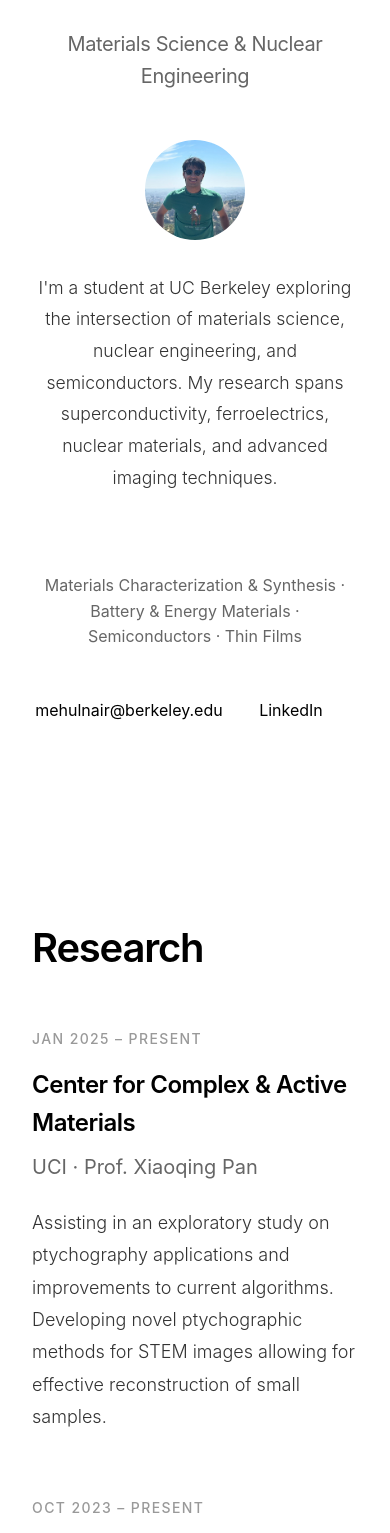
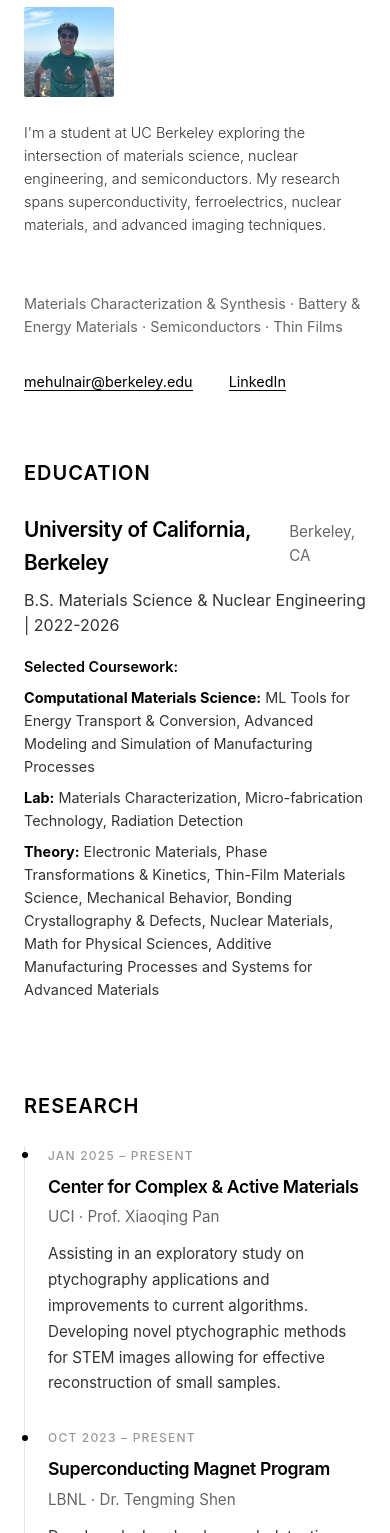
Before and after one commit to mehnai/mehulnair, a plain HTML site: page index.html in a window 390 px wide. Shown: the part 190-1723 px from the top of the page. Drawn offline with Linux system fonts and the light colour scheme.

Commit message:
timeline

```diff
--- a/index.html
+++ b/index.html
@@ -12,7 +12,7 @@
         }
 
         body {
-            font-family: -apple-system, BlinkMacSystemFont, 'SF Pro Display', 'Segoe UI', sans-serif;
+            font-family: -apple-system, BlinkMacSystemFont, 'Segoe UI', 'Inter', 'Helvetica Neue', sans-serif;
             background: #ffffff;
             color: #000000;
             line-height: 1.6;
@@ -75,20 +75,18 @@
         }
 
         .container {
-            max-width: 800px;
+            max-width: 900px;
             margin: 0 auto;
             padding: 0 3rem;
         }
 
         section {
-            min-height: 100vh;
             display: flex;
             flex-direction: column;
-            justify-content: center;
-            padding: 8rem 0;
+            padding: 2.5rem 0;
             opacity: 0;
             transform: translateY(20px);
-            transition: opacity 1s ease, transform 1s ease;
+            transition: opacity 0.5s ease, transform 0.5s ease;
         }
 
         section.visible {
@@ -97,74 +95,73 @@
         }
 
         .hero {
-            min-height: 100vh;
+            padding: 6rem 0 3rem 0;
             display: flex;
-            align-items: center;
-            justify-content: center;
+            align-items: flex-start;
         }
 
         .hero-content {
-            text-align: center;
+            text-align: left;
+            width: 100%;
         }
 
         .bio-section {
             display: flex;
             align-items: flex-start;
-            gap: 2rem;
-            max-width: 700px;
-            margin: 0 auto 2rem;
+            gap: 1.5rem;
+            margin: 0 0 1.5rem 0;
             text-align: left;
         }
 
         .profile-image {
-            width: 100px;
-            height: 100px;
-            border-radius: 50%;
+            width: 90px;
+            height: 90px;
+            border-radius: 2px;
             object-fit: cover;
             flex-shrink: 0;
             opacity: 0;
-            animation: fadeInUp 1s ease 0.4s forwards;
+            animation: fadeInUp 0.5s ease 0.2s forwards;
         }
 
         h1 {
-            font-size: 6rem;
+            font-size: 3.5rem;
             font-weight: 600;
-            letter-spacing: -0.04em;
-            margin-bottom: 2rem;
-            animation: fadeInUp 1.2s ease;
+            letter-spacing: -0.03em;
+            margin-bottom: 0.5rem;
+            animation: fadeInUp 0.6s ease;
         }
 
         .subtitle {
-            font-size: 1.75rem;
+            font-size: 1.2rem;
             font-weight: 400;
             color: #666666;
-            margin-bottom: 3rem;
+            margin-bottom: 2rem;
             letter-spacing: -0.02em;
-            animation: fadeInUp 1.2s ease 0.2s backwards;
+            animation: fadeInUp 0.6s ease 0.1s backwards;
         }
 
         .bio {
-            font-size: 1.25rem;
+            font-size: 1rem;
             font-weight: 300;
             color: #333333;
-            line-height: 1.8;
-            margin-bottom: 3rem;
-            animation: fadeInUp 1.2s ease 0.4s backwards;
+            line-height: 1.6;
+            margin-bottom: 2rem;
+            animation: fadeInUp 0.6s ease 0.2s backwards;
         }
 
         .interests-list {
-            font-size: 1rem;
+            font-size: 0.9rem;
             color: #666666;
             font-weight: 400;
-            animation: fadeInUp 1.2s ease 0.6s backwards;
-            text-align: center;
+            animation: fadeInUp 0.6s ease 0.3s backwards;
+            text-align: left;
         }
 
         .contact {
-            margin-top: 3rem;
-            font-size: 1rem;
-            animation: fadeInUp 1.2s ease 0.8s backwards;
-            text-align: center;
+            margin-top: 2rem;
+            font-size: 0.9rem;
+            animation: fadeInUp 0.6s ease 0.4s backwards;
+            text-align: left;
         }
 
         .contact a {
@@ -172,6 +169,7 @@
             text-decoration: none;
             margin-right: 2rem;
             transition: opacity 0.3s ease;
+            border-bottom: 1px solid #000000;
         }
 
         .contact a:hover {
@@ -179,17 +177,45 @@
         }
 
         h2 {
-            font-size: 3.5rem;
+            font-size: 1.5rem;
             font-weight: 600;
-            letter-spacing: -0.03em;
-            margin-bottom: 5rem;
+            letter-spacing: 0.05em;
+            margin-bottom: 2rem;
+            text-transform: uppercase;
         }
 
         .timeline-item {
-            margin-bottom: 5rem;
+            margin-bottom: 2.5rem;
             opacity: 0;
             transform: translateY(20px);
-            transition: opacity 0.8s ease, transform 0.8s ease;
+            transition: opacity 0.5s ease, transform 0.5s ease;
+            padding-left: 2rem;
+            position: relative;
+        }
+
+        .timeline-item::before {
+            content: '';
+            position: absolute;
+            left: 0;
+            top: 0;
+            bottom: -2.5rem;
+            width: 1px;
+            background: #e5e5e5;
+        }
+
+        .timeline-item:last-child::before {
+            bottom: 0;
+        }
+
+        .timeline-item::after {
+            content: '';
+            position: absolute;
+            left: -3px;
+            top: 0.4rem;
+            width: 7px;
+            height: 7px;
+            background: #000000;
+            border-radius: 50%;
         }
 
         .timeline-item.visible {
@@ -198,39 +224,128 @@
         }
 
         .timeline-date {
-            font-size: 0.875rem;
+            font-size: 0.75rem;
             color: #999999;
             text-transform: uppercase;
             letter-spacing: 0.1em;
-            margin-bottom: 1rem;
+            margin-bottom: 0.5rem;
             font-weight: 500;
         }
 
         .timeline-title {
-            font-size: 2rem;
+            font-size: 1.3rem;
             font-weight: 600;
             letter-spacing: -0.02em;
+            margin-bottom: 0.25rem;
+        }
+
+        .timeline-subtitle {
+            font-size: 0.95rem;
+            color: #666666;
+            font-weight: 400;
+            margin-bottom: 0.75rem;
+        }
+
+        .timeline-description {
+            font-size: 0.95rem;
+            color: #333333;
+            line-height: 1.7;
+            font-weight: 400;
+        }
+
+        .education-content {
+            margin-bottom: 1.5rem;
+        }
+
+        .education-header {
+            display: flex;
+            justify-content: space-between;
+            align-items: baseline;
             margin-bottom: 0.5rem;
         }
 
-        .timeline-subtitle {
-            font-size: 1.25rem;
-            color: #666666;
-            font-weight: 400;
-            margin-bottom: 1.5rem;
+        .education-school {
+            font-size: 1.3rem;
+            font-weight: 600;
+            letter-spacing: -0.02em;
         }
 
-        .timeline-description {
-            font-size: 1.125rem;
+        .education-location {
+            font-size: 0.95rem;
+            color: #666666;
+        }
+
+        .education-degree {
+            font-size: 1rem;
             color: #333333;
-            line-height: 1.8;
-            font-weight: 300;
+            margin-bottom: 1rem;
+        }
+
+        .coursework-section {
+            margin-top: 1rem;
+        }
+
+        .coursework-title {
+            font-size: 0.9rem;
+            font-weight: 600;
+            margin-bottom: 0.5rem;
+            color: #000000;
+        }
+
+        .coursework-list {
+            list-style: none;
+            padding-left: 0;
+        }
+
+        .coursework-list li {
+            font-size: 0.9rem;
+            color: #333333;
+            margin-bottom: 0.5rem;
+            line-height: 1.6;
+        }
+
+        .coursework-list li strong {
+            color: #000000;
+        }
+
+        .publication-item {
+            margin-bottom: 2rem;
+            opacity: 0;
+            transform: translateY(20px);
+            transition: opacity 0.5s ease, transform 0.5s ease;
+        }
+
+        .publication-item.visible {
+            opacity: 1;
+            transform: translateY(0);
+        }
+
+        .publication-year {
+            font-size: 0.9rem;
+            color: #999999;
+            font-weight: 600;
+            margin-bottom: 0.5rem;
+            min-width: 60px;
+            display: inline-block;
+        }
+
+        .publication-title {
+            font-size: 1rem;
+            font-weight: 600;
+            color: #000000;
+            line-height: 1.5;
+        }
+
+        .publication-venue {
+            font-size: 1rem;
+            color: #666666;
+            font-style: italic;
         }
 
         @keyframes fadeInUp {
             from {
                 opacity: 0;
-                transform: translateY(30px);
+                transform: translateY(20px);
             }
             to {
                 opacity: 1;
@@ -240,42 +355,53 @@
 
         @media (max-width: 768px) {
             .container {
-                padding: 0 2rem;
+                padding: 0 1.5rem;
             }
 
             h1 {
-                font-size: 3.5rem;
+                font-size: 2rem;
             }
 
             h2 {
-                font-size: 2.5rem;
-                margin-bottom: 3rem;
+                font-size: 1.25rem;
+                margin-bottom: 1.5rem;
             }
 
             .subtitle {
-                font-size: 1.25rem;
+                font-size: 1rem;
             }
 
             .bio {
-                font-size: 1.1rem;
+                font-size: 0.9rem;
             }
 
             .bio-section {
                 flex-direction: column;
-                align-items: center;
-                text-align: center;
+                align-items: flex-start;
+                text-align: left;
             }
 
             .timeline-title {
-                font-size: 1.5rem;
+                font-size: 1.1rem;
             }
 
             section {
-                padding: 6rem 0;
+                padding: 2rem 0;
             }
 
             .timeline-item {
-                margin-bottom: 4rem;
+                margin-bottom: 2rem;
+                padding-left: 1.5rem;
+            }
+
+            .timeline-item::after {
+                width: 6px;
+                height: 6px;
+                left: -2.5px;
+            }
+
+            .hero {
+                padding: 5rem 0 2rem 0;
             }
         }
     </style>
@@ -285,8 +411,10 @@
         <button class="menu-toggle" id="menuToggle">☰</button>
         <div class="nav-menu" id="navMenu">
             <a href="#home">Home</a>
+            <a href="#education">Education</a>
             <a href="#research">Research</a>
             <a href="#experience">Experience</a>
+            <a href="#publications">Publications</a>
         </div>
     </nav>
 
@@ -303,6 +431,29 @@
                 <div class="contact">
                     <a href="mailto:mehulnair@berkeley.edu">mehulnair@berkeley.edu</a>
                     <a href="https://linkedin.com/in/mehnai" target="_blank">LinkedIn</a>
+                </div>
+            </div>
+        </div>
+    </section>
+
+    <section id="education">
+        <div class="container">
+            <h2>Education</h2>
+
+            <div class="education-content">
+                <div class="education-header">
+                    <h3 class="education-school">University of California, Berkeley</h3>
+                    <span class="education-location">Berkeley, CA</span>
+                </div>
+                <p class="education-degree">B.S. Materials Science & Nuclear Engineering | 2022-2026</p>
+
+                <div class="coursework-section">
+                    <p class="coursework-title">Selected Coursework:</p>
+                    <ul class="coursework-list">
+                        <li><strong>Computational Materials Science:</strong> ML Tools for Energy Transport & Conversion, Advanced Modeling and Simulation of Manufacturing Processes</li>
+                        <li><strong>Lab:</strong> Materials Characterization, Micro-fabrication Technology, Radiation Detection</li>
+                        <li><strong>Theory:</strong> Electronic Materials, Phase Transformations & Kinetics, Thin-Film Materials Science, Mechanical Behavior, Bonding Crystallography & Defects, Nuclear Materials, Math for Physical Sciences, Additive Manufacturing Processes and Systems for Advanced Materials</li>
+                    </ul>
                 </div>
             </div>
         </div>
@@ -383,6 +534,36 @@
         </div>
     </section>
 
+    <section id="publications">
+        <div class="container">
+            <h2>Publications & Presentations</h2>
+
+            <div class="publication-item">
+                <span class="publication-year">2023</span>
+                <span class="publication-title">Investigating Irradiated Superconducting Magnet Insulation Materials for Particle Accelerators.</span>
+                <span class="publication-venue">IEEE Transactions on Applied Superconductivity</span>
+            </div>
+
+            <div class="publication-item">
+                <span class="publication-year">2024</span>
+                <span class="publication-title">Smart Quench Management System Based on Fast Low-Level Voltage Measurements for HTS Magnets.</span>
+                <span class="publication-venue">ASC 2024.</span>
+            </div>
+
+            <div class="publication-item">
+                <span class="publication-year">2024</span>
+                <span class="publication-title">Morphology-Based Image Processing for Improved Atomic Position Determination in STEM Imaging.</span>
+                <span class="publication-venue">UCI SURF Symposium</span>
+            </div>
+
+            <div class="publication-item">
+                <span class="publication-year">2024</span>
+                <span class="publication-title">Effects of Composition on Radiation Damage Severity in Epoxy Mixes.</span>
+                <span class="publication-venue">MSE 104 Symposium</span>
+            </div>
+        </div>
+    </section>
+
     <script>
         // Menu toggle
         const menuToggle = document.getElementById('menuToggle');
@@ -420,7 +601,7 @@
             });
         }, observerOptions);
 
-        document.querySelectorAll('section, .timeline-item').forEach(el => {
+        document.querySelectorAll('section, .timeline-item, .publication-item').forEach(el => {
             observer.observe(el);
         });
 
```
